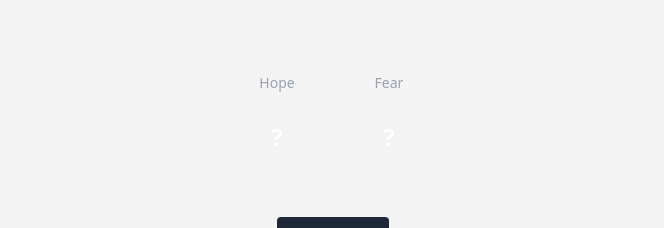
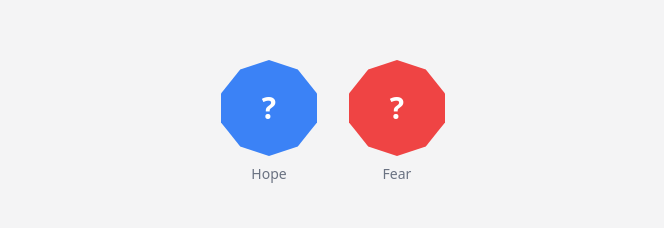
Before and after one commit to vkaraujo/daggerheart-dice-roller, a React (Vite) app: page / in a window 1280 px wide. Shown: the part 125-353 px from the top of the page, without its empty margins (307-971 px from the left). Built offline with nearby package versions, Linux system fonts and the light colour scheme.

Commit message:
refactor: simplify Dice component and remove glow effect

```diff
--- a/src/components/Dice.jsx
+++ b/src/components/Dice.jsx
@@ -1,16 +1,36 @@
 import { motion } from "framer-motion";
 
-export default function Dice({ value, label, color, rolling }) {
+export default function Dice({
+  value,
+  label,
+  color,
+  rolling,
+  isWinner = false,
+  isCritical = false,
+}) {
+  const baseColor = color === "hope" ? "#3b82f6" : "#ef4444";
+  const criticalColor = "#c084fc";
+
+  const backgroundColor = isCritical ? criticalColor : baseColor;
+
   return (
-    <div className="flex flex-col items-center">
-      <p className="text-sm text-gray-400 mb-1">{label}</p>
+    <div className="flex flex-col items-center min-h-[130px]">
       <motion.div
-        className={`w-20 h-20 rounded-full flex items-center justify-center text-white font-bold text-2xl ${color}`}
-        animate={{ rotate: rolling ? 360 : 0 }}
-        transition={{ duration: 0.8 }}
+        className="w-24 h-24 relative flex items-center justify-center font-bold text-3xl text-white"
+        animate={{
+          rotate: rolling ? 360 : 0,
+          scale: rolling ? 1.1 : isWinner ? 1.2 : 1,
+        }}
+        transition={{ duration: 0.6, ease: "easeInOut" }}
+        style={{
+          clipPath:
+            "polygon(50% 0%, 80% 10%, 100% 35%, 100% 65%, 80% 90%, 50% 100%, 20% 90%, 0% 65%, 0% 35%, 20% 10%)",
+          backgroundColor,
+        }}
       >
         {value ?? "?"}
       </motion.div>
+      <p className="text-sm text-gray-500 mt-2">{label}</p>
     </div>
   );
 }
```
